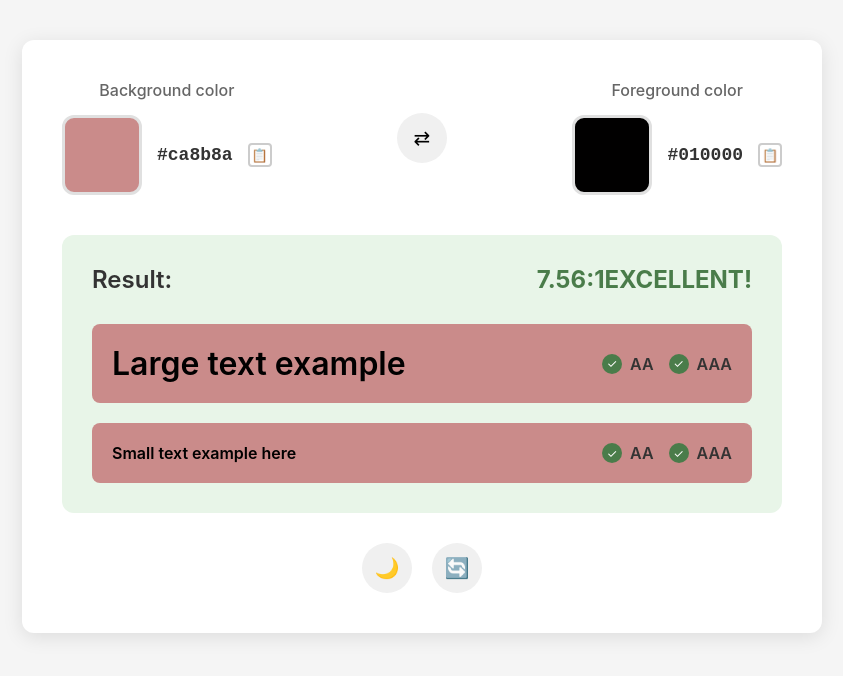
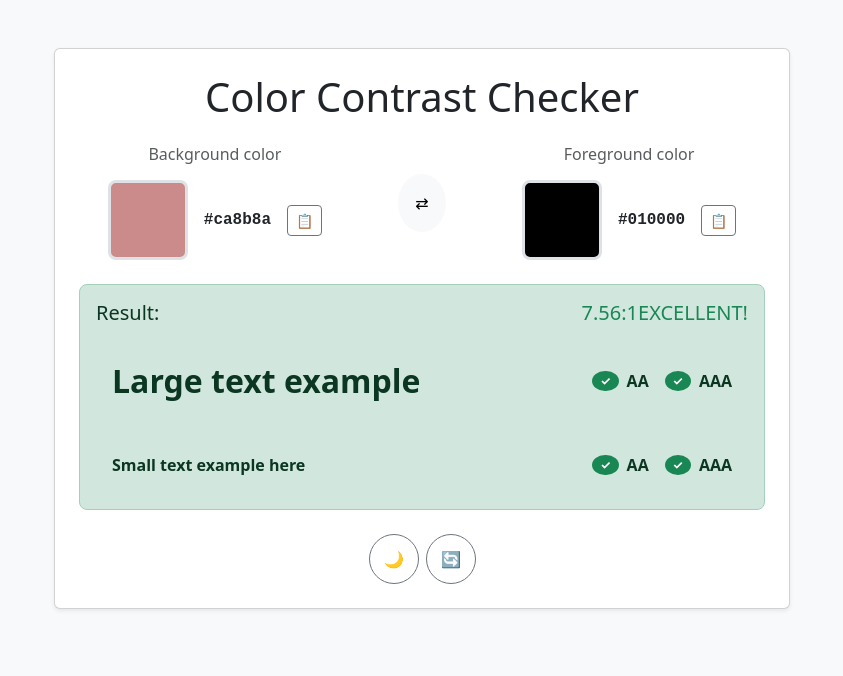
Before and after one commit to shaack/accessibility-contrast-calculator, a website: page index.html in a window 1280 px wide. Shown: the whole page, without its empty margins (218-1061 px from the left). Drawn offline with nearby package versions, Linux system fonts and the light colour scheme.

Commit message:
updated the index.html to use Bootstrap 5.3

```diff
--- a/index.html
+++ b/index.html
@@ -4,205 +4,29 @@
     <meta charset="UTF-8">
     <meta name="viewport" content="width=device-width, initial-scale=1">
     <title>Color Contrast Checker</title>
+    <link href="node_modules/bootstrap/dist/css/bootstrap.min.css" rel="stylesheet">
     <style>
-        * {
-            margin: 0;
-            padding: 0;
-            box-sizing: border-box;
-        }
-
-        body {
-            font-family: -apple-system, BlinkMacSystemFont, 'Segoe UI', Roboto, sans-serif;
-            background-color: #f5f5f5;
-            padding: 40px 20px;
-        }
-
-        .container {
-            max-width: 800px;
-            margin: 0 auto;
-            background: white;
-            border-radius: 12px;
-            padding: 40px;
-            box-shadow: 0 4px 20px rgba(0, 0, 0, 0.1);
-        }
-
-        .color-section {
-            display: flex;
-            justify-content: space-between;
-            align-items: center;
-            margin-bottom: 40px;
-            gap: 40px;
-        }
-
-        .color-picker {
-            display: flex;
-            flex-direction: column;
-            align-items: center;
-            gap: 15px;
-        }
-
-        .color-title {
-            color: #666;
-            font-size: 16px;
-            font-weight: 500;
-        }
-
-        .color-input-group {
-            display: flex;
-            align-items: center;
-            gap: 15px;
-        }
-
         .color-preview {
             width: 80px;
             height: 80px;
-            border-radius: 12px;
-            border: 3px solid #e0e0e0;
+            border: 3px solid #dee2e6;
             cursor: pointer;
         }
 
         .color-value {
             font-family: 'Courier New', monospace;
-            font-size: 18px;
-            color: #333;
-            font-weight: 600;
-        }
-
-        .copy-btn {
-            width: 24px;
-            height: 24px;
-            border: 2px solid #ccc;
-            border-radius: 4px;
-            background: transparent;
-            cursor: pointer;
-            display: flex;
-            align-items: center;
-            justify-content: center;
-        }
-
-        .swap-btn {
-            background: #f0f0f0;
-            border: none;
-            width: 50px;
-            height: 50px;
-            border-radius: 50%;
-            cursor: pointer;
-            display: flex;
-            align-items: center;
-            justify-content: center;
-            font-size: 20px;
-            transition: background-color 0.2s;
-        }
-
-        .swap-btn:hover {
-            background: #e0e0e0;
-        }
-
-        .result-section {
-            background: #e8f5e8;
-            border-radius: 12px;
-            padding: 30px;
-            margin-bottom: 30px;
-        }
-
-        .result-header {
-            display: flex;
-            justify-content: space-between;
-            align-items: center;
-            margin-bottom: 30px;
-        }
-
-        .result-label {
-            font-size: 24px;
-            font-weight: 600;
-            color: #333;
-        }
-
-        .result-value {
-            font-size: 24px;
-            font-weight: 700;
-            color: #4a7c4a;
-        }
-
-        .examples {
-            display: flex;
-            flex-direction: column;
-            gap: 20px;
-        }
-
-        .example-row {
-            display: flex;
-            align-items: center;
-            justify-content: space-between;
-            padding: 20px;
-            border-radius: 8px;
         }
 
         .example-text {
             color: var(--fg-color);
-            font-weight: 600;
         }
 
         .example-large {
-            font-size: 32px;
+            font-size: 2rem;
         }
 
         .example-small {
-            font-size: 16px;
-        }
-
-        .compliance-indicators {
-            display: flex;
-            gap: 15px;
-            align-items: center;
-        }
-
-        .compliance-item {
-            display: flex;
-            align-items: center;
-            gap: 8px;
-        }
-
-        .compliance-check {
-            width: 20px;
-            height: 20px;
-            border-radius: 50%;
-            background: #4a7c4a;
-            display: flex;
-            align-items: center;
-            justify-content: center;
-            color: white;
-            font-size: 12px;
-        }
-
-        .compliance-text {
-            font-size: 16px;
-            font-weight: 600;
-            color: #333;
-        }
-
-        .bottom-controls {
-            display: flex;
-            justify-content: center;
-            gap: 20px;
-            margin-top: 30px;
-        }
-
-        .control-btn {
-            width: 50px;
-            height: 50px;
-            border-radius: 50%;
-            border: none;
-            background: #f0f0f0;
-            cursor: pointer;
-            display: flex;
-            align-items: center;
-            justify-content: center;
-            font-size: 20px;
-        }
-
-        .control-btn:hover {
-            background: #e0e0e0;
+            font-size: 1rem;
         }
 
         input[type="color"] {
@@ -212,74 +36,115 @@
         }
     </style>
 </head>
-<body>
-<div class="container">
-    <div class="color-section">
-        <div class="color-picker">
-            <div class="color-title">Background color</div>
-            <div class="color-input-group">
-                <div class="color-preview" id="bgPreview" onclick="document.getElementById('bgColor').click()"></div>
+<body class="bg-light">
+<div class="container py-5">
+    <div class="row justify-content-center">
+        <div class="col-lg-8">
+            <div class="card shadow-sm">
+                <div class="card-body p-4">
+                    <h1 class="card-title text-center mb-4">Color Contrast Checker</h1>
+
+                    <!-- Color Pickers Section -->
+                    <div class="row align-items-center mb-4">
+                        <div class="col-md-5">
+                            <div class="text-center">
+                                <h6 class="text-muted mb-3">Background color</h6>
+                                <div class="d-flex align-items-center justify-content-center gap-3">
+                                    <div class="color-preview rounded-3" id="bgPreview" onclick="document.getElementById('bgColor').click()"></div>
                                     <input type="color" id="bgColor" value="#ca8b8a">
-                <span class="color-value" id="bgValue">#ca8b8a</span>
-                <button class="copy-btn" onclick="copyColor('bg')">📋</button>
-            </div>
-        </div>
-
-        <button class="swap-btn" onclick="swapColors()">⇄</button>
-
-        <div class="color-picker">
-            <div class="color-title">Foreground color</div>
-            <div class="color-input-group">
-                <div class="color-preview" id="fgPreview" onclick="document.getElementById('fgColor').click()"></div>
-                <input type="color" id="fgColor" value="#010000">
-                <span class="color-value" id="fgValue">#010000</span>
-                <button class="copy-btn" onclick="copyColor('fg')">📋</button>
+                                    <span class="color-value fw-bold" id="bgValue">#ca8b8a</span>
+                                    <button class="btn btn-outline-secondary btn-sm" onclick="copyColor('bg')" title="Copy color">
+                                        <i class="bi bi-clipboard"></i>📋
+                                    </button>
                                 </div>
                             </div>
                         </div>
 
-    <div class="result-section">
-        <div class="result-header">
-            <span class="result-label">Result:</span>
-            <span class="result-value" id="contrastRatio">7.56:1 - EXCELLENT!</span>
+                        <div class="col-md-2 text-center">
+                            <button class="btn btn-light rounded-circle p-3" onclick="swapColors()" title="Swap colors">
+                                ⇄
+                            </button>
                         </div>
 
-        <div class="examples">
-            <div class="example-row" id="largeExample">
-                <div class="example-text example-large">Large text example</div>
-                <div class="compliance-indicators">
-                    <div class="compliance-item">
-                        <div class="compliance-check">✓</div>
-                        <div class="compliance-text">AA</div>
+                        <div class="col-md-5">
+                            <div class="text-center">
+                                <h6 class="text-muted mb-3">Foreground color</h6>
+                                <div class="d-flex align-items-center justify-content-center gap-3">
+                                    <div class="color-preview rounded-3" id="fgPreview" onclick="document.getElementById('fgColor').click()"></div>
+                                    <input type="color" id="fgColor" value="#010000">
+                                    <span class="color-value fw-bold" id="fgValue">#010000</span>
+                                    <button class="btn btn-outline-secondary btn-sm" onclick="copyColor('fg')" title="Copy color">
+                                        <i class="bi bi-clipboard"></i>📋
+                                    </button>
                                 </div>
-                    <div class="compliance-item">
-                        <div class="compliance-check">✓</div>
-                        <div class="compliance-text">AAA</div>
                             </div>
                         </div>
                     </div>
 
-            <div class="example-row" id="smallExample">
-                <div class="example-text example-small">Small text example here</div>
-                <div class="compliance-indicators">
-                    <div class="compliance-item">
-                        <div class="compliance-check">✓</div>
-                        <div class="compliance-text">AA</div>
+                    <!-- Results Section -->
+                    <div class="alert alert-success rounded-3 mb-4">
+                        <div class="d-flex justify-content-between align-items-center mb-3">
+                            <h5 class="mb-0">Result:</h5>
+                            <h5 class="mb-0 text-success" id="contrastRatio">7.56:1 - EXCELLENT!</h5>
                         </div>
-                    <div class="compliance-item">
-                        <div class="compliance-check">✓</div>
-                        <div class="compliance-text">AAA</div>
+
+                        <div class="row g-3">
+                            <div class="col-12">
+                                <div class="p-3 rounded-2" id="largeExample">
+                                    <div class="d-flex justify-content-between align-items-center">
+                                        <div class="example-text example-large fw-bold">Large text example</div>
+                                        <div class="d-flex gap-3">
+                                            <div class="d-flex align-items-center gap-2">
+                                                <span class="badge bg-success rounded-circle">✓</span>
+                                                <span class="fw-bold">AA</span>
+                                            </div>
+                                            <div class="d-flex align-items-center gap-2">
+                                                <span class="badge bg-success rounded-circle">✓</span>
+                                                <span class="fw-bold">AAA</span>
                                             </div>
                                         </div>
                                     </div>
                                 </div>
                             </div>
 
-    <div class="bottom-controls">
-        <button class="control-btn">🌙</button>
-        <button class="control-btn">🔄</button>
+                            <div class="col-12">
+                                <div class="p-3 rounded-2" id="smallExample">
+                                    <div class="d-flex justify-content-between align-items-center">
+                                        <div class="example-text example-small fw-bold">Small text example here</div>
+                                        <div class="d-flex gap-3">
+                                            <div class="d-flex align-items-center gap-2">
+                                                <span class="badge bg-success rounded-circle">✓</span>
+                                                <span class="fw-bold">AA</span>
+                                            </div>
+                                            <div class="d-flex align-items-center gap-2">
+                                                <span class="badge bg-success rounded-circle">✓</span>
+                                                <span class="fw-bold">AAA</span>
                                             </div>
                                         </div>
+                                    </div>
+                                </div>
+                            </div>
+                        </div>
+                    </div>
+
+                    <!-- Bottom Controls -->
+                    <div class="text-center">
+                        <div class="btn-group" role="group">
+                            <button class="btn btn-outline-secondary rounded-circle me-2" style="width: 50px; height: 50px;">
+                                🌙
+                            </button>
+                            <button class="btn btn-outline-secondary rounded-circle" style="width: 50px; height: 50px;">
+                                🔄
+                            </button>
+                        </div>
+                    </div>
+                </div>
+            </div>
+        </div>
+    </div>
+</div>
+
+<script src="node_modules/bootstrap/dist/js/bootstrap.bundle.min.js"></script>
 
 <script type="module">
     import {ColorUtils} from './src/ColorUtils.js'
```
Also changed, not shown: test/TestColorUtils.js (+2 -1 lines), test/index.html (+1 -1 lines), README.md. Lines whose indentation alone changed are shown as unchanged.
